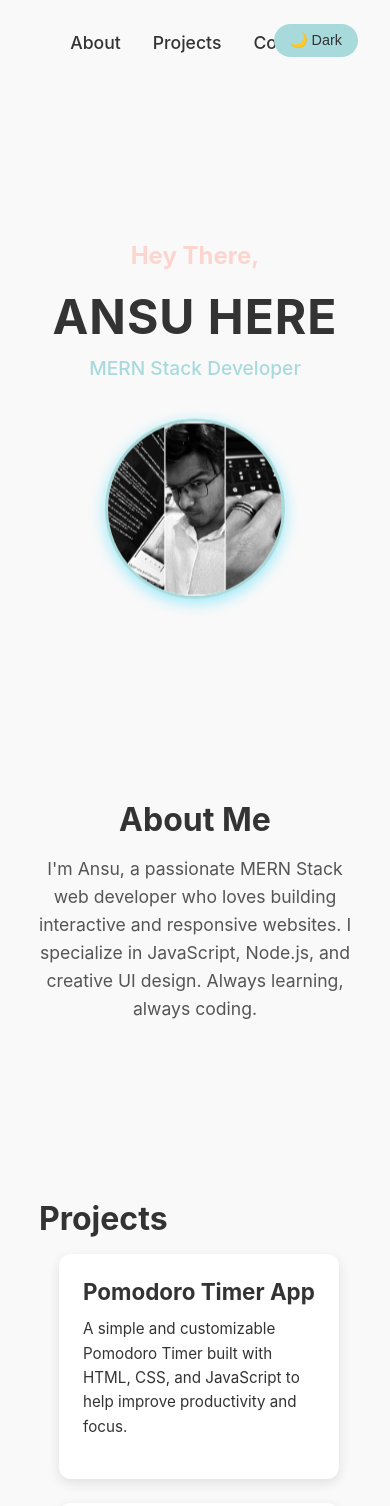
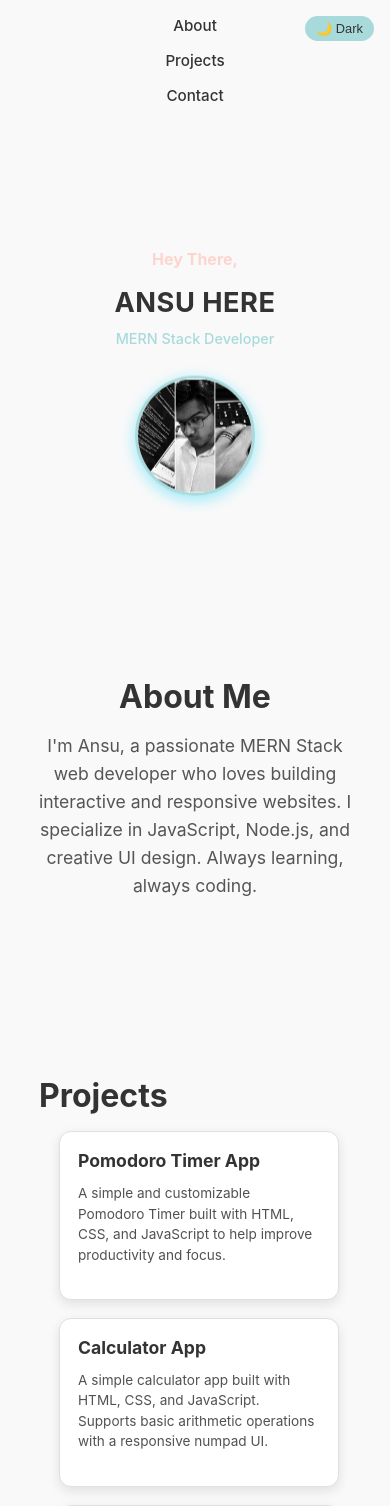
Before and after one commit to thenameisanzu/React--Portfolio, a React (Vite) app in the folder portfolio/: page / in a window 390 px wide. Shown: the top 1506 px of the page. Built offline with nearby package versions, Linux system fonts and the light colour scheme.

Commit message:
Added responsiveness

```diff
--- a/portfolio/src/styles/Header.module.css
+++ b/portfolio/src/styles/Header.module.css
@@ -4,6 +4,7 @@
   color: var(--text-color);
   transition: background-color 0.3s ease, color 0.3s ease;
   text-align: center;
+  position: relative;
 }
 
 .headerContent {
@@ -11,11 +12,13 @@
   margin: 0 auto;
 }
 
+/* ===== NAVBAR ===== */
 .navbar {
   display: flex;
   justify-content: center;
   gap: 2rem;
   margin-bottom: 1.5rem;
+  flex-wrap: wrap; /* allows wrapping on smaller screens */
 }
 
 .navLink {
@@ -30,6 +33,7 @@
   color: var(--primary-color);
 }
 
+/* ===== THEME TOGGLE ===== */
 .themeToggle {
   position: absolute;
   top: 1.5rem;
@@ -41,9 +45,56 @@
   border-radius: 25px;
   cursor: pointer;
   font-size: 0.9rem;
-  transition: background 0.3s ease;
+  transition: background 0.3s ease, transform 0.2s ease;
 }
 
 .themeToggle:hover {
   background: var(--secondary-color);
+  transform: scale(1.05);
 }
+
+/* 📱 RESPONSIVENESS */
+@media (max-width: 1024px) {
+  .navLink {
+    font-size: 1rem;
+  }
+}
+
+@media (max-width: 768px) {
+  .header {
+    padding: 1.5rem 1rem;
+  }
+
+  .navbar {
+    flex-direction: column;
+    align-items: center;
+    gap: 1rem;
+    margin-bottom: 1rem;
+  }
+
+  .navLink {
+    font-size: 1rem;
+  }
+
+  .themeToggle {
+    top: 1rem;
+    right: 1rem;
+    padding: 0.4rem 0.8rem;
+    font-size: 0.85rem;
+  }
+}
+
+@media (max-width: 480px) {
+  .header {
+    padding: 1rem 0.5rem;
+  }
+
+  .navLink {
+    font-size: 0.95rem;
+  }
+
+  .themeToggle {
+    padding: 0.3rem 0.7rem;
+    font-size: 0.8rem;
+  }
+}
--- a/portfolio/src/styles/Hero.module.css
+++ b/portfolio/src/styles/Hero.module.css
@@ -45,3 +45,50 @@
   transform: scale(1.05);
   box-shadow: 0 6px 25px var(--secondary-color);
 }
+
+/* 📱 Responsive styles */
+@media (max-width: 1024px) {
+  .title {
+    font-size: 2.5rem;
+  }
+  .subTitle {
+    font-size: 1.3rem;
+  }
+}
+
+@media (max-width: 768px) {
+  .heroText {
+    padding: 80px 10px;
+  }
+  .title {
+    font-size: 2rem;
+  }
+  .subTitle {
+    font-size: 1.2rem;
+  }
+  .role {
+    font-size: 1rem;
+    margin-bottom: 30px;
+  }
+  .heroImage img {
+    width: 140px;
+    height: 140px;
+  }
+}
+
+@media (max-width: 480px) {
+  .title {
+    font-size: 1.7rem;
+    letter-spacing: 0.5px;
+  }
+  .subTitle {
+    font-size: 1rem;
+  }
+  .role {
+    font-size: 0.9rem;
+  }
+  .heroImage img {
+    width: 120px;
+    height: 120px;
+  }
+}
--- a/portfolio/src/styles/Projects.module.css
+++ b/portfolio/src/styles/Projects.module.css
@@ -1,16 +1,18 @@
 #projects {
   padding: 60px 20px;
-  background-color: #f8f9fa;
+  background-color: var(--bg-color);
   text-align: center;
+  transition: background-color 0.3s ease, color 0.3s ease;
 }
 
 #projects h2 {
   font-size: 2rem;
   margin-bottom: 40px;
-  color: #333;
+  color: var(--text-color);
   letter-spacing: 1px;
 }
 
+/* ===== GRID ===== */
 .projectGrid {
   display: grid;
   grid-template-columns: repeat(auto-fit, minmax(280px, 1fr));
@@ -19,26 +21,27 @@
   padding: 0 20px;
 }
 
+/* ===== CARD ===== */
 .projectCard {
-  background: #ffffff;
+  background: var(--card-bg);
   border-radius: 12px;
+  border: 1px solid var(--border-color);
   box-shadow: 0 4px 12px rgba(0, 0, 0, 0.1);
   padding: 24px;
-  cursor: pointer;
   text-align: left;
-  transition: transform 0.3s ease, box-shadow 0.3s ease;
+  transition: transform 0.3s ease, box-shadow 0.3s ease, background 0.3s ease;
   max-width: 350px;
-
-  /* make whole card clickable */
+  width: 100%;
   display: block;
   text-decoration: none;
-  color: inherit;
+  color: var(--text-color);
   cursor: pointer;
 }
 
 .projectCard:hover {
   transform: translateY(-8px);
-  box-shadow: 0 8px 20px rgba(0, 0, 0, 0.15);
+  box-shadow: 0 8px 20px var(--secondary-color);
+  background: var(--accent-color);
 }
 
 .projectCard:active {
@@ -49,16 +52,79 @@
 .projectCard h3 {
   font-size: 1.4rem;
   margin-bottom: 12px;
-  color: #222;
+  color: var(--text-color);
 }
 
 .projectCard p {
   font-size: 0.95rem;
-  color: #555;
+  color: var(--text-color);
+  opacity: 0.85;
   line-height: 1.6;
 }
 
-.projectCard h3,
-.projectCard p {
-  color: inherit;
+/* ===== RESPONSIVE STYLES ===== */
+@media (max-width: 1024px) {
+  #projects {
+    padding: 50px 15px;
+  }
+
+  #projects h2 {
+    font-size: 1.8rem;
+  }
+
+  .projectCard {
+    max-width: 320px;
+  }
 }
+
+@media (max-width: 768px) {
+  #projects {
+    padding: 40px 10px;
+  }
+
+  #projects h2 {
+    font-size: 1.6rem;
+    margin-bottom: 30px;
+  }
+
+  .projectCard {
+    padding: 20px;
+    max-width: 100%;
+  }
+
+  .projectCard h3 {
+    font-size: 1.2rem;
+  }
+
+  .projectCard p {
+    font-size: 0.9rem;
+  }
+}
+
+@media (max-width: 480px) {
+  #projects {
+    padding: 30px 10px;
+  }
+
+  #projects h2 {
+    font-size: 1.5rem;
+    margin-bottom: 25px;
+  }
+
+  .projectGrid {
+    gap: 18px;
+  }
+
+  .projectCard {
+    padding: 18px;
+  }
+
+  .projectCard h3 {
+    font-size: 1.1rem;
+  }
+
+  .projectCard p {
+    font-size: 0.85rem;
+    line-height: 1.5;
+  }
+}
```
